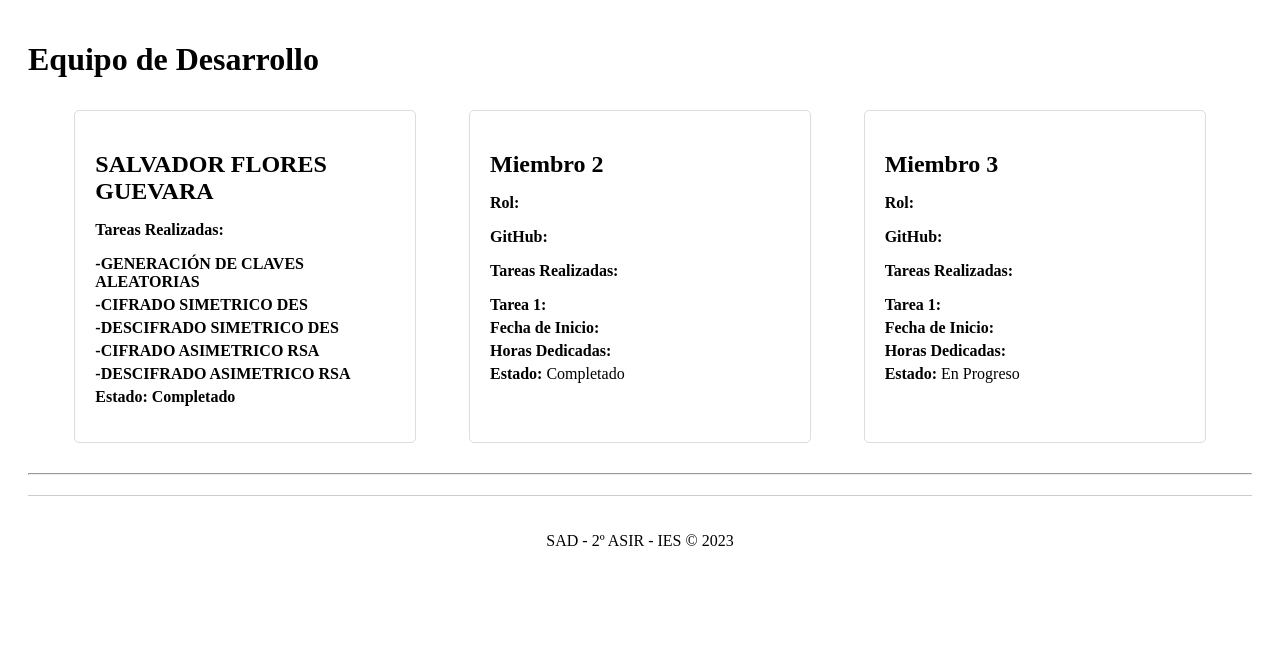
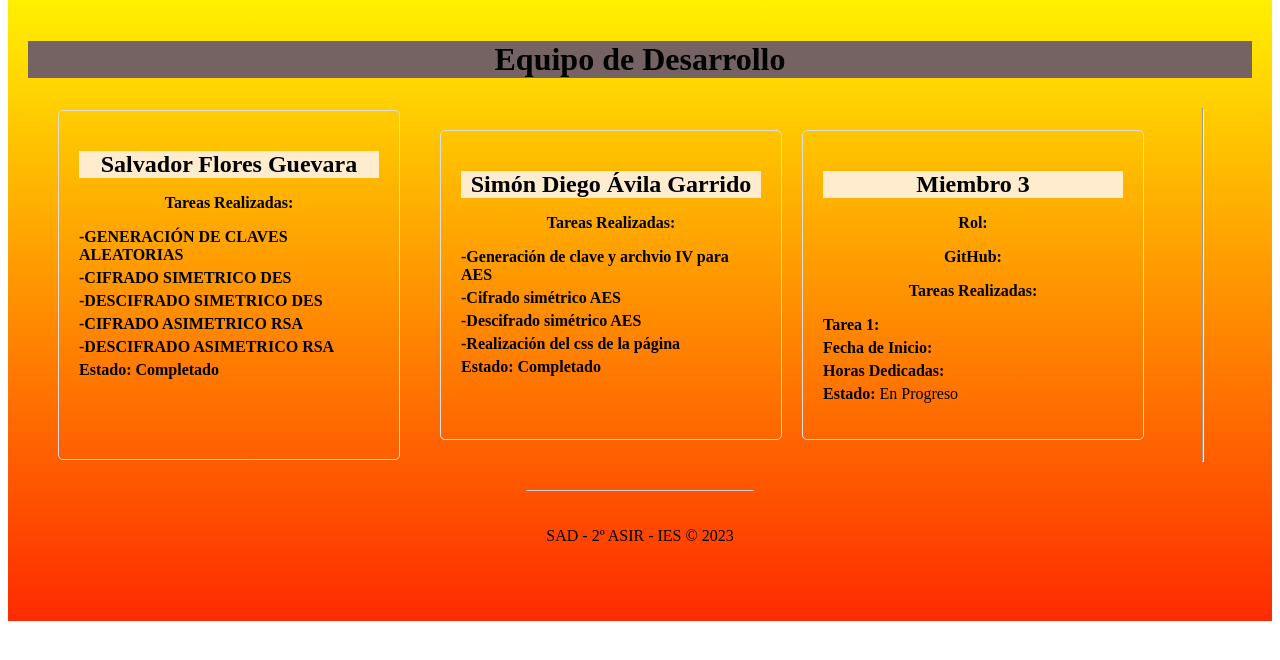
Before and after one commit to lfvalcar/proyecto-criptografia-python-grupo7, a Flask app: page /about/ in a window 1280 px wide. Shown: the part 46-706 px from the top of the page. Run offline with Flask 3, Linux system fonts and the light colour scheme.

Commit message:
Documentacion de Simon y CSS

```diff
--- a/static/site.css
+++ b/static/site.css
@@ -8,6 +8,37 @@
     color: #333;
     height: 60px;
     padding: 10px;
+}
+
+p{
+    text-align: center;
+}
+
+h1{
+    text-align: center;
+    background-color: rgb(117, 99, 99);
+}
+
+h2{
+    text-align: center;
+    background-color: blanchedalmond;
+}
+
+h3{
+    text-align: center;
+}
+
+label{
+    background-color: whitesmoke;
+    text-align: center;
+    text-decoration: underline;
+    padding: 2px 20px;
+}
+
+input{
+    background-color: red;
+    font-size: 15px;
+    padding: 10px 20px;
 }
 
 .navbar {
@@ -29,6 +60,15 @@
 
 .body-content {
     padding: 20px;
+}
+
+.body-content {
+    padding: 20px;
+    background: linear-gradient(yellow, red);
+    background-repeat: no-repeat;
+    height: 100%;
+    margin: 0;
+    background-attachment: fixed;
 }
 
 footer {
--- a/templates/about.html
+++ b/templates/about.html
@@ -6,7 +6,7 @@
 
 <div class="container">
     <div class="card">
-        <h2>SALVADOR FLORES GUEVARA</h2>
+        <h2>Salvador Flores Guevara</h2>
         <p><strong>Tareas Realizadas:</strong></p>
         <ul class="task-list">
             <li class="task-item"><strong>-GENERACIÓN DE CLAVES ALEATORIAS</strong></li>
@@ -21,21 +21,18 @@
         </ul>
     </div>
 
+    <div class="container">
         <div class="card">
-        <h2>Miembro 2</h2>
-        <p><strong>Rol: </strong></p>
-        <p><strong>GitHub: </strong></p>
+            <h2>Simón Diego Ávila Garrido</h2>
             <p><strong>Tareas Realizadas:</strong></p>
             <ul class="task-list">
-            <li class="task-item"><strong>Tarea 1: </strong></li>
-            <li class="task-item">
-                <strong>Fecha de Inicio:</strong>
+                <li class="task-item"><strong>-Generación de clave y archvio IV para AES</strong></li>
+                <li class="task-item"><strong>-Cifrado simétrico AES</strong></li>
+                <li class="task-item"><strong>-Descifrado simétrico AES</strong></li>
+                <li class="task-item"><strong>-Realización del css de la página</strong></li>
                 </li>
                 <li class="task-item">
-                <strong>Horas Dedicadas:</strong>
-            </li>
-            <li class="task-item">
-                <strong>Estado:</strong> Completado
+                    <strong>Estado: Completado</strong>
                 </li>
             </ul>
         </div>
--- a/templates/casimetrico.html
+++ b/templates/casimetrico.html
@@ -5,7 +5,7 @@
 {% block content %}
 <h1>Cifrado y descifrado Asimétrico</h1>
     <!-- Generador de claves -->
-    <h2>Generador de par de claves</h2>
+    <h2>Generador de claves</h2>
     <form method="post">
         <input type="hidden" name="modo" value="generacion">
         <label for="nombre">Nombre del par de claves: </label>
```
Also changed, not shown: templates/doc.html (+8 -2 lines), 3 other files. Lines whose indentation alone changed are shown as unchanged.
